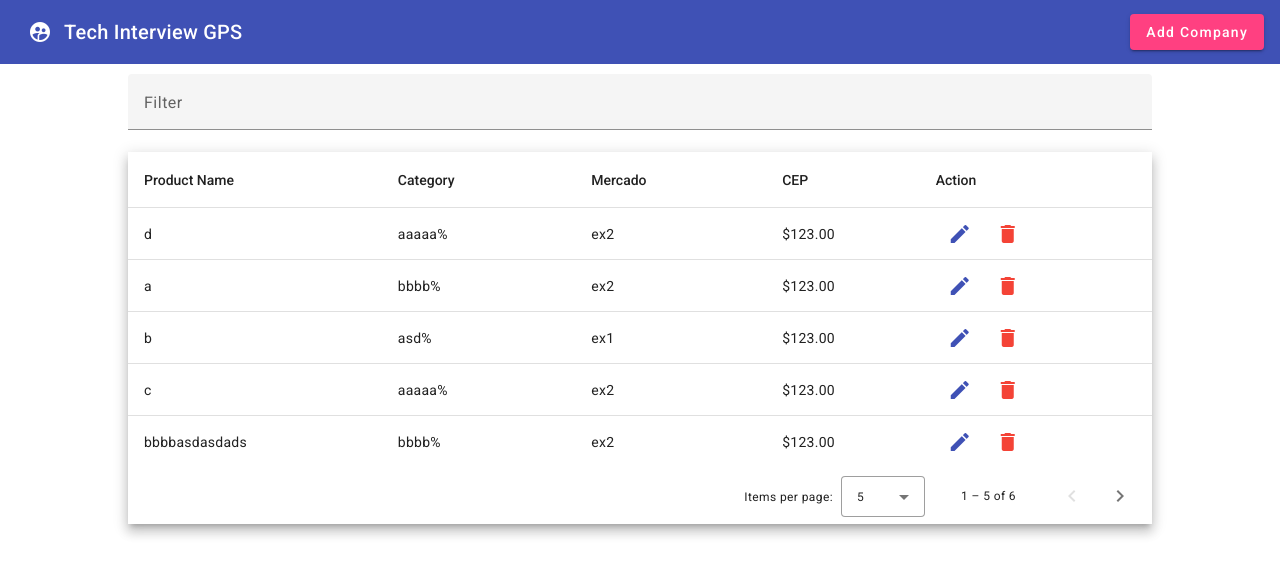
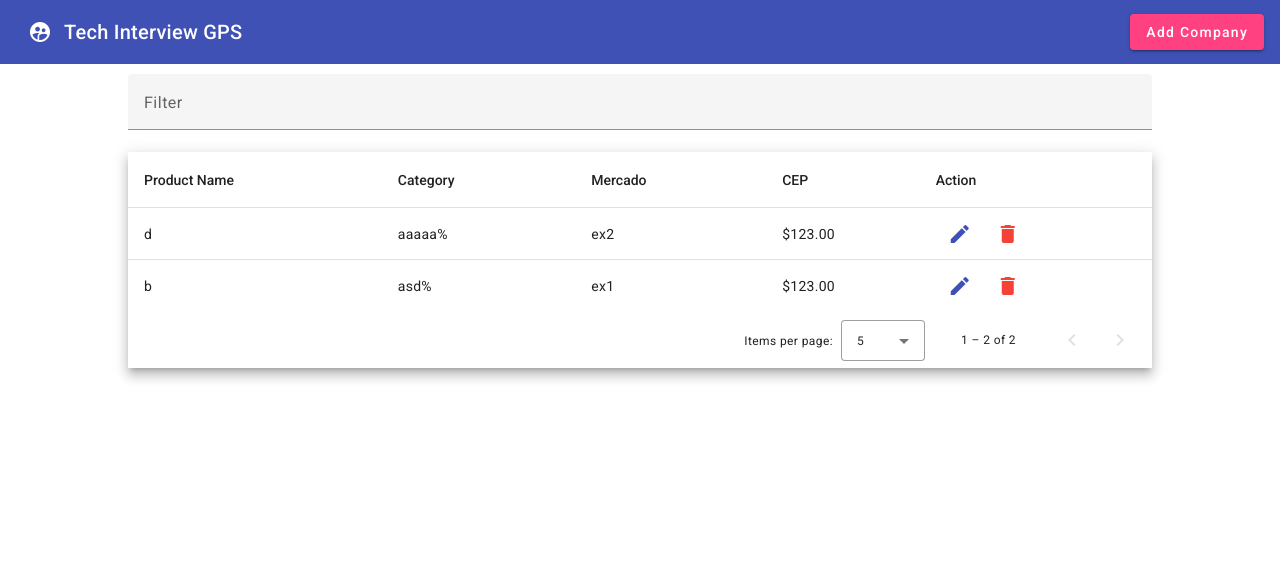
Before and after one commit to GuilhermeFDiniz/crud-angular, an Angular app in the folder AngularCrud/: page / in a window 1280 px wide. Shown: the top 576 px of the page. Built offline with nearby package versions, Linux system fonts and the light colour scheme; data requests are answered from the project's data file.

Commit message:
Delete for API

```diff
--- a/AngularCrud/db.json
+++ b/AngularCrud/db.json
@@ -8,39 +8,11 @@
       "id": 1
     },
     {
-      "productName": "a",
-      "category": "bbbb",
-      "cep": 123,
-      "mercado": "ex2",
-      "id": 2
-    },
-    {
       "productName": "b",
       "category": "asd",
       "cep": 123,
       "mercado": "ex1",
       "id": 3
-    },
-    {
-      "productName": "c",
-      "category": "aaaaa",
-      "cep": 123,
-      "mercado": "ex2",
-      "id": 4
-    },
-    {
-      "productName": "bbbbasdasdads",
-      "category": "bbbb",
-      "cep": 123,
-      "mercado": "ex2",
-      "id": 5
-    },
-    {
-      "productName": "bbbb",
-      "category": "bbbbasd",
-      "cep": 123,
-      "mercado": "ex2",
-      "id": 6
     }
   ],
   "comments": [
--- a/AngularCrud/src/app/app.component.html
+++ b/AngularCrud/src/app/app.component.html
@@ -48,7 +48,7 @@
             <button mat-icon-button color="primary" (click)="editProduct(row)">
               <mat-icon>edit</mat-icon>
             </button>
-            <button mat-icon-button color="warn">
+            <button mat-icon-button color="warn" (click)="deleteProduct(row.id)">
               <mat-icon>delete</mat-icon>
             </button>
           </td>
--- a/AngularCrud/src/app/app.component.ts
+++ b/AngularCrud/src/app/app.component.ts
@@ -67,4 +67,16 @@ export class AppComponent implements OnInit {
       }
     })
   }
+  deleteProduct(id: number){
+    this.api.deleteProduct(id)
+    .subscribe({
+      next:(res)=>{
+        alert("Product deleted sucessfully")
+        this.getAllProducts();
+      },
+      error:()=>{
+        alert("Error while deleting the record")
+      }
+    })
+  }
 }
--- a/AngularCrud/src/app/dialog/dialog.component.ts
+++ b/AngularCrud/src/app/dialog/dialog.component.ts
@@ -67,4 +67,5 @@ export class DialogComponent {
       }
     })
   }
+
 }
```
